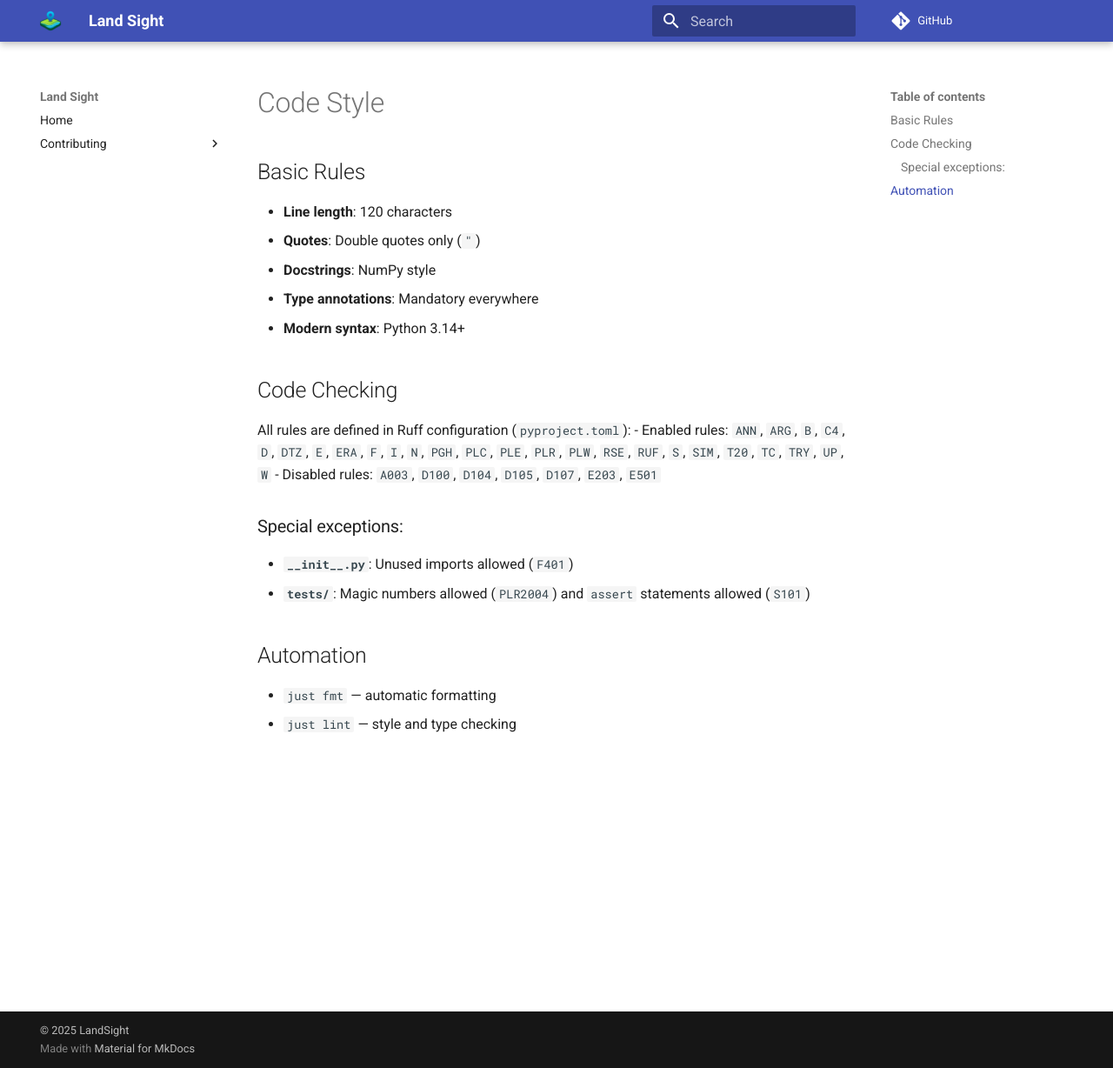
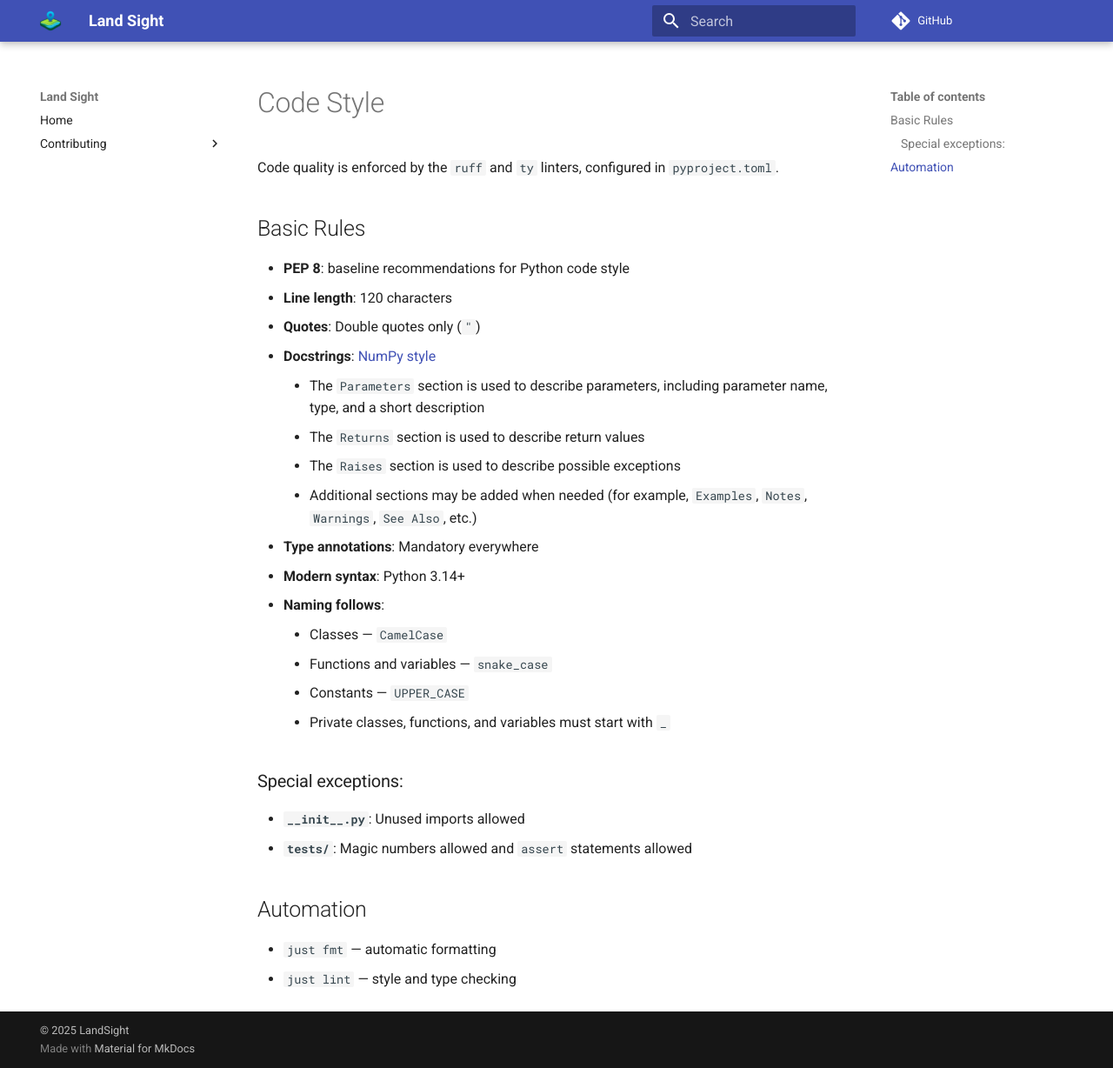
Before and after one commit to LandSight/backend, an MkDocs documentation site: the page built from docs/dev/code-style.md, in a window 1280 px wide and 1228 px high. Shown: the whole window at 87% size. Built offline with MkDocs 1.6.1 and Material for MkDocs 9.7.7, drawn with Linux system fonts in a browser that asks for light colours; plug-ins that fetch from the network failed and are left out; comment, search, counter and statistics services are not loaded.

Commit message:
docs(code-style): update basic rules and remove ruff rules

```diff
--- a/docs/dev/code-style.md
+++ b/docs/dev/code-style.md
@@ -1,20 +1,27 @@
 # Code Style
 
+Code quality is enforced by the ``ruff`` and ``ty`` linters, configured in ``pyproject.toml``.
+
 ## Basic Rules
+- **PEP 8**: baseline recommendations for Python code style
 - **Line length**: 120 characters
 - **Quotes**: Double quotes only (`"`)
-- **Docstrings**: NumPy style
+- **Docstrings**: [NumPy style](https://numpydoc.readthedocs.io/en/latest/format.html)
+    - The `Parameters` section is used to describe parameters, including parameter name, type, and a short description
+    - The `Returns` section is used to describe return values
+    - The `Raises` section is used to describe possible exceptions
+    - Additional sections may be added when needed (for example, `Examples`, `Notes`, `Warnings`, `See Also`, etc.)
 - **Type annotations**: Mandatory everywhere
 - **Modern syntax**: Python 3.14+
-
-## Code Checking
-All rules are defined in Ruff configuration (`pyproject.toml`):
-- Enabled rules: `ANN`, `ARG`, `B`, `C4`, `D`, `DTZ`, `E`, `ERA`, `F`, `I`, `N`, `PGH`, `PLC`, `PLE`, `PLR`, `PLW`, `RSE`, `RUF`, `S`, `SIM`, `T20`, `TC`, `TRY`, `UP`, `W`
-- Disabled rules: `A003`, `D100`, `D104`, `D105`, `D107`, `E203`, `E501`
+- **Naming follows**:
+    - Classes — `CamelCase`
+    - Functions and variables — `snake_case`
+    - Constants — `UPPER_CASE`
+    - Private classes, functions, and variables must start with `_`
 
 ### Special exceptions:
-- **`__init__.py`**: Unused imports allowed (`F401`)
-- **`tests/`**: Magic numbers allowed (`PLR2004`) and `assert` statements allowed (`S101`)
+- **`__init__.py`**: Unused imports allowed
+- **`tests/`**: Magic numbers allowed and `assert` statements allowed
 
 ## Automation
 - `just fmt` — automatic formatting
```
